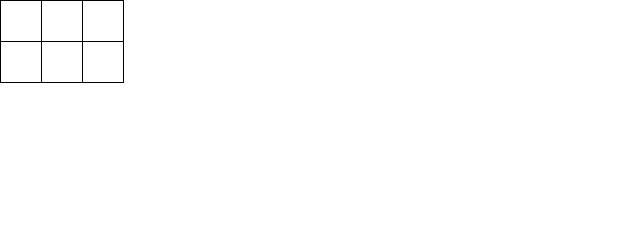
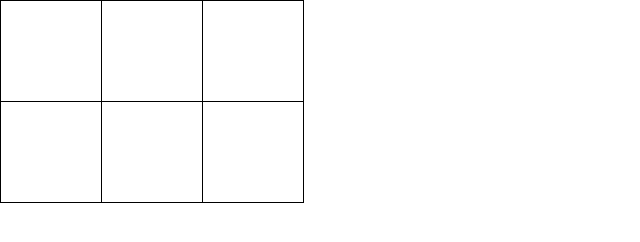
Before and after one commit to CaraHill/JavaScript-Tic-Tac-Toe, a plain HTML site: page index.html in a window 1280 px wide. Shown: the whole page, without its empty margins (0-640 px from the left). Drawn offline with nearby package versions, Linux system fonts and the light colour scheme.

Commit message:
Changed the CSS a bit for the board.

```diff
--- a/css/tic-tac-toe.css
+++ b/css/tic-tac-toe.css
@@ -1,6 +1,6 @@
 #game-board td {
   background-color: white;
   border: 1px solid black;
-  height: 40px;
-  width: 40px;
+  height: 100px;
+  width: 100px;
 }
```
